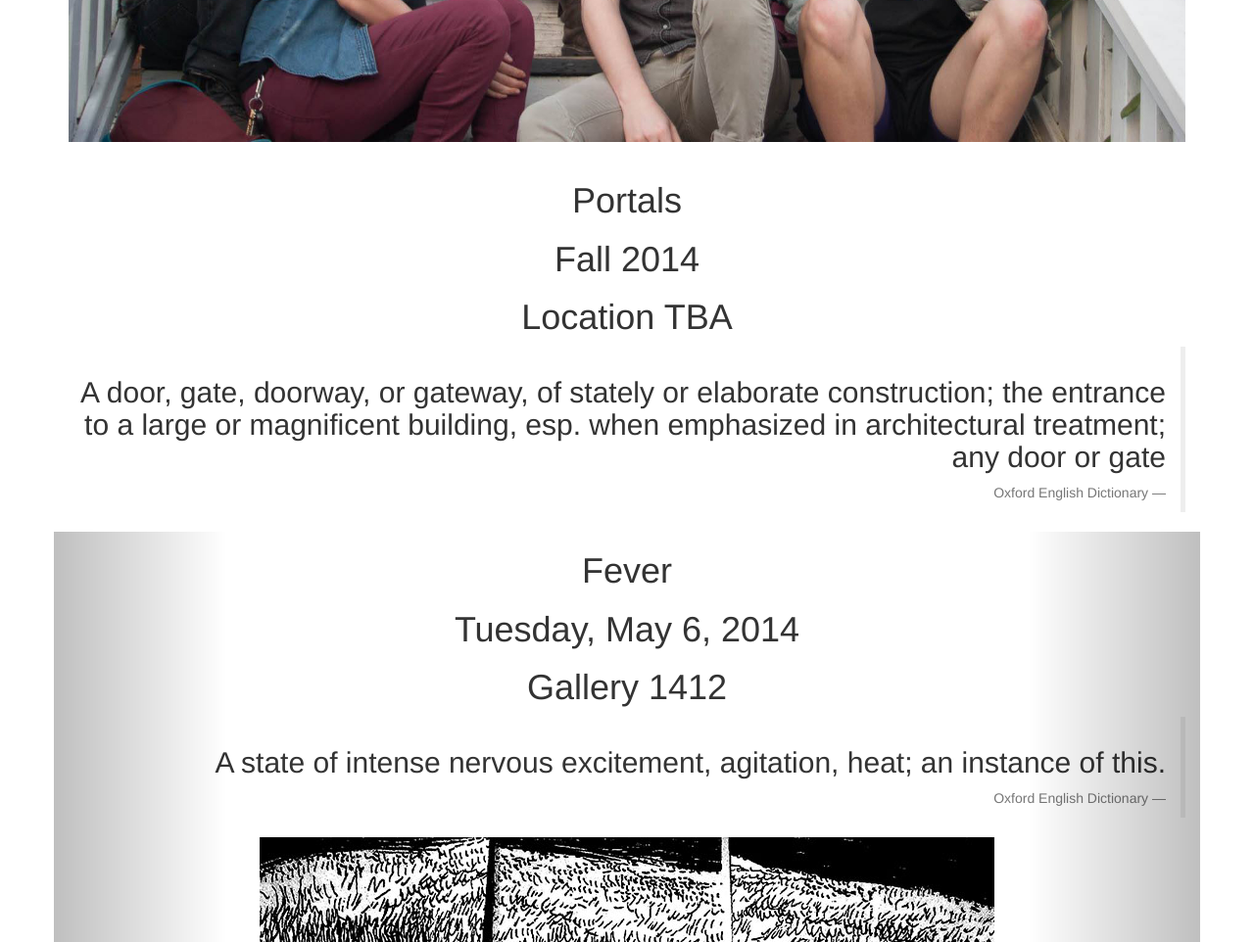
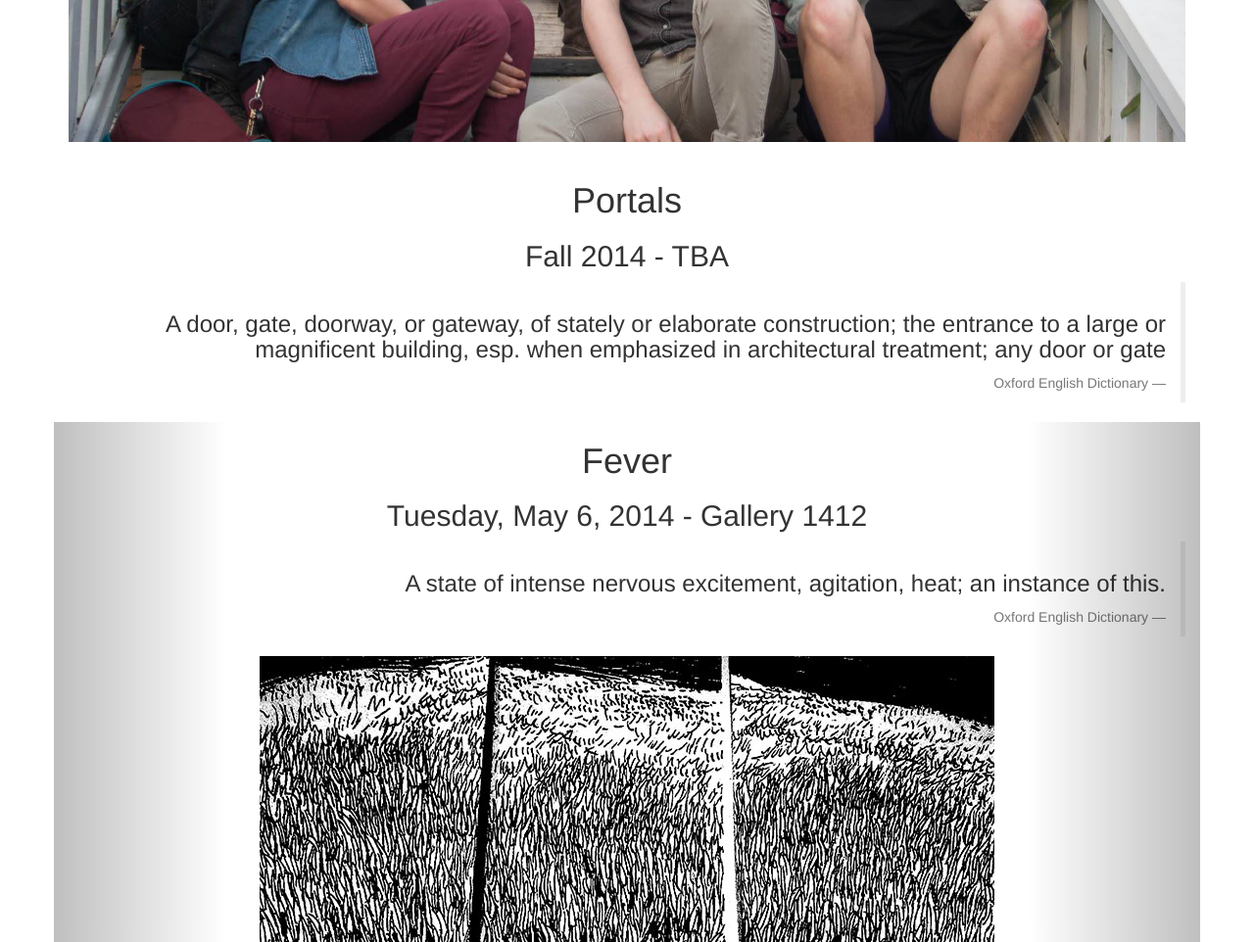
Before and after one commit to arichiv/lions-main-website, a Node server app: page / in a window 1280 px wide. Shown: the part 1064-2026 px from the top of the page at 98% size. Run offline with Node 20, Linux system fonts and the light colour scheme; some libraries are stand-ins or nearby versions.

Commit message:
text changes

```diff
--- a/views/index.jade
+++ b/views/index.jade
@@ -2,10 +2,9 @@ mixin show-section(show_name, show_date, show_location, show_def, show_def_src,
   .container-fluid(id=show_name)
     .container: .row: .col-md-12
       h1(class='text-center')= show_name
-      h1(class='text-center')= show_date
-      h1(class='text-center')= show_location
+      h2(class='text-center')= show_date + ' - ' + show_location
       blockquote.blockquote-reverse
-        h2= show_def
+        h3= show_def
         footer= show_def_src
       if carousel_images.length > 0
         carousel.slide(data-ride='carousel', id='carousel-'+show_name)
@@ -127,7 +126,7 @@ html(lang='en')
         h2.
           Lion’s Main Art Collective is a community of queer & trans artists that showcases innovative interdisciplinary art. We foster artistic growth and collaboration in a creative and supportive space.
         img.img-responsive(src='/static/people.jpg', vspace='20px')
-    +show-section('Portals', 'Fall 2014', 'Location TBA', 'A door, gate, doorway, or gateway, of stately or elaborate construction; the entrance to a large or magnificent building, esp. when emphasized in architectural treatment; any door or gate', 'Oxford English Dictionary', [])
+    +show-section('Portals', 'Fall 2014', 'TBA', 'A door, gate, doorway, or gateway, of stately or elaborate construction; the entrance to a large or magnificent building, esp. when emphasized in architectural treatment; any door or gate', 'Oxford English Dictionary', [])
     +show-section('Fever', 'Tuesday, May 6, 2014', 'Gallery 1412', 'A state of intense nervous excitement, agitation, heat; an instance of this.', 'Oxford English Dictionary', ['fever_0.jpg', 'fever_1.jpg',  'fever_2.jpg', 'fever_3.jpg', 'fever_4.jpg'])
     +show-section('Gems', 'Tuesday, March 4, 2014', 'Gallery 1412', ' An object of rare beauty or priceless worth; the choicest part of (anything).', 'Oxford English Dictionary', ['gems_0.jpg', 'gems_1.jpg',  'gems_2.jpg', 'gems_3.jpg', 'gems_4.jpg'])
     +show-section('Collision', 'Tuesday, January 7, 2014', 'Gallery 1412', 'Coming into contact (with no notion of violent opposition or hostility); action of mind upon mind, or the like.', 'Oxford English Dictionary', ['collision_0.jpg', 'collision_1.jpg',  'collision_2.jpg', 'collision_3.jpg', 'collision_4.jpg'])
```
